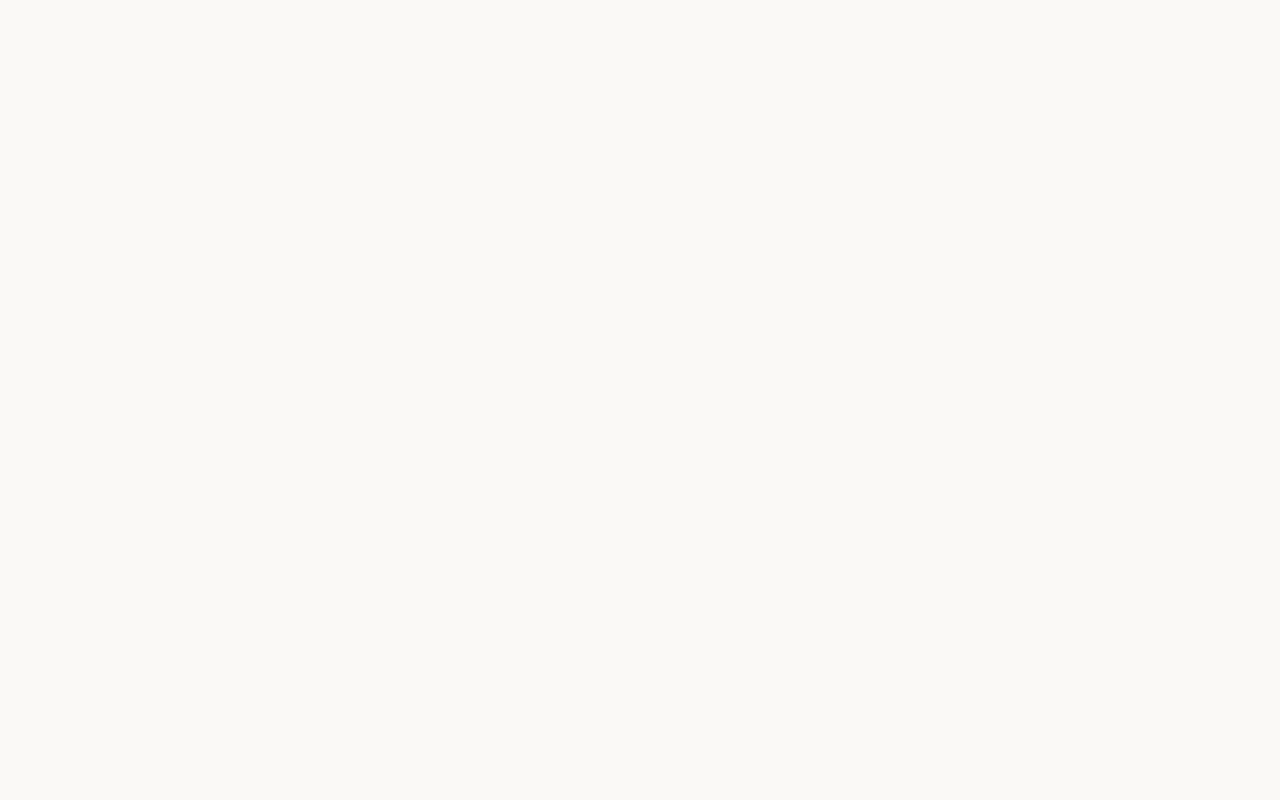
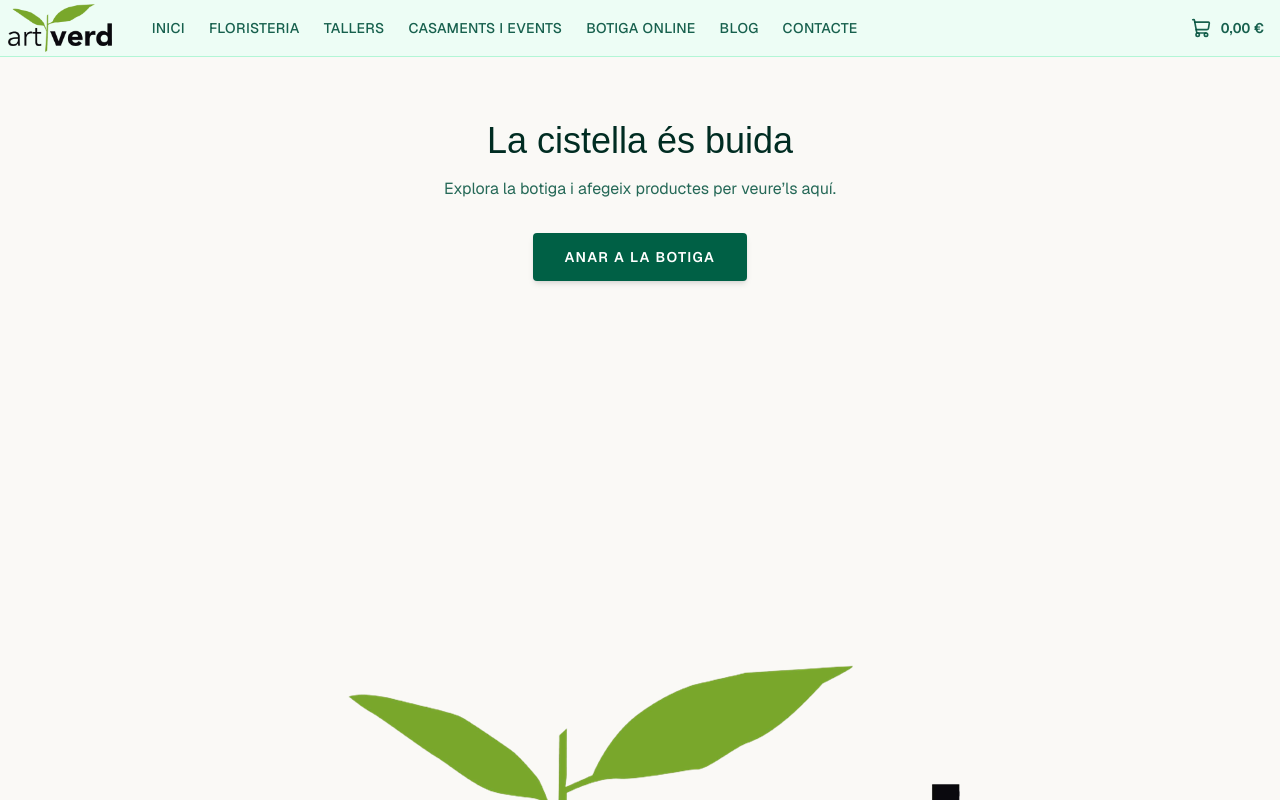
Before and after one commit to antonioballesteros/next-artverd, a Next.js app: page /botiga/cistella in a window 1280 px wide. Before the commit this address had no page. Shown: the top 800 px of the page. Built offline with nearby package versions, Linux system fonts and the light colour scheme; a web font is replaced by a local one.

Commit message:
Add CartPage for Cistella and update links to reflect new route
- Created a new CartPage component for the Cistella section, including metadata for SEO.
- Updated links in CartHeaderLink and SiteHeader to point to the new Cistella route instead of the previous Cesta route.

```diff
--- a/app/botiga/cesta/page.tsx
+++ b/app/botiga/cistella/page.tsx
@@ -7,6 +7,6 @@
     "Revisa la teva cistella de referència: articles, quantitats i total estimat.",
 };
 
-export default function BotigaCestaPage() {
+export default function BotigaCistellaPage() {
   return <CartPageClient />;
 }
--- a/components/shop/CartHeaderLink.tsx
+++ b/components/shop/CartHeaderLink.tsx
@@ -30,7 +30,7 @@
 
   return (
     <Link
-      href="/botiga/cesta"
+      href="/botiga/cistella"
       aria-label={ariaLabel}
       className={`inline-flex min-h-11 min-w-0 shrink-0 items-center gap-2.5 rounded-lg px-2 transition-colors focus-visible:ring-2 focus-visible:ring-emerald-500/40 focus-visible:outline-none ${textClass} ${className}`}
     >
--- a/components/site/SiteHeader.tsx
+++ b/components/site/SiteHeader.tsx
@@ -166,7 +166,7 @@
               </Link>
             ))}
             <Link
-              href="/botiga/cesta"
+              href="/botiga/cistella"
               className="rounded-lg px-2 py-2 tracking-wide text-emerald-800 uppercase transition-colors hover:bg-emerald-100/70 hover:text-emerald-700"
               onClick={() => setMenuOpen(false)}
             >
```
